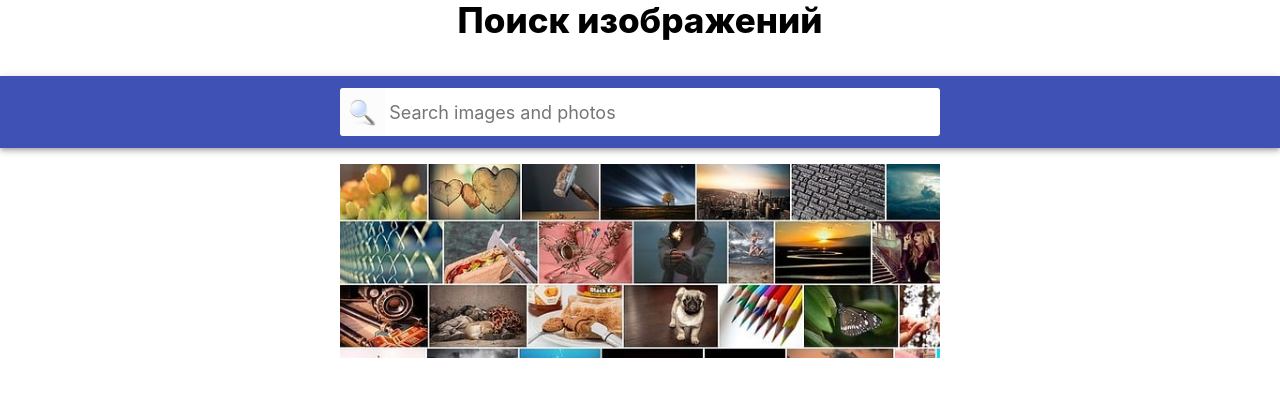
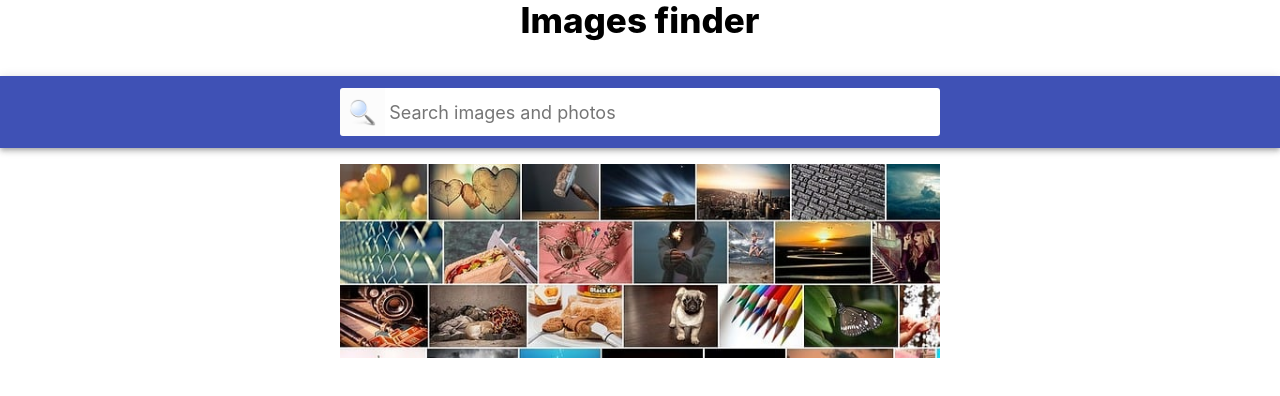
Before and after one commit to Anna-Sergeevna/goit-react-hw-04-hooks-images, a React (Create React App) app: page / in a window 1280 px wide. Shown: the top 396 px of the page. Built offline with nearby package versions, Linux system fonts and the light colour scheme; the HTML template or start-up script is replaced by a standard one.

Commit message:
Change title

```diff
--- a/src/App.js
+++ b/src/App.js
@@ -17,7 +17,7 @@ function App() {
   };
 
   return (
-    <Container title="Поиск изображений">
+    <Container title="Images finder">
       <Searchbar onSubmit={onSubmit} />
       <ImageGallery query={query} />
       <ToastContainer autoClose={3000} />
```
Also changed, not shown: 13 other files (tests, documents, lock files or other folders).
